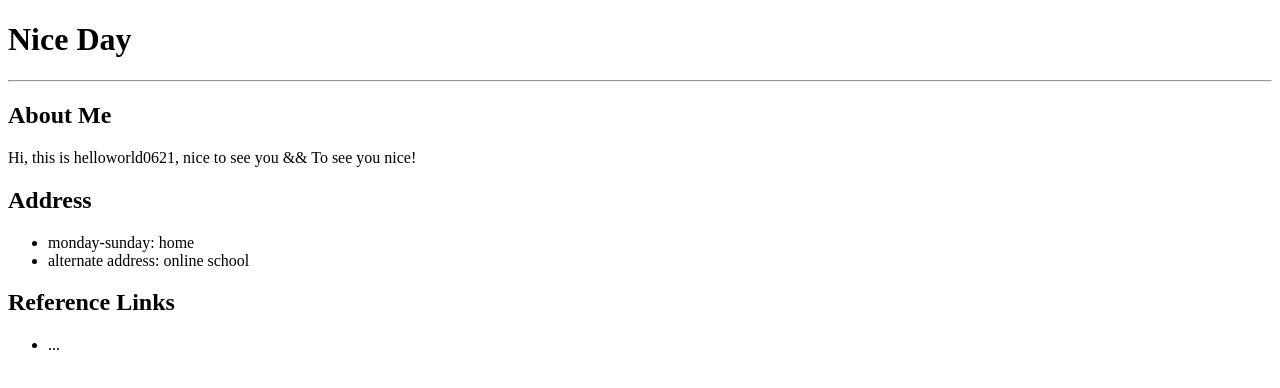
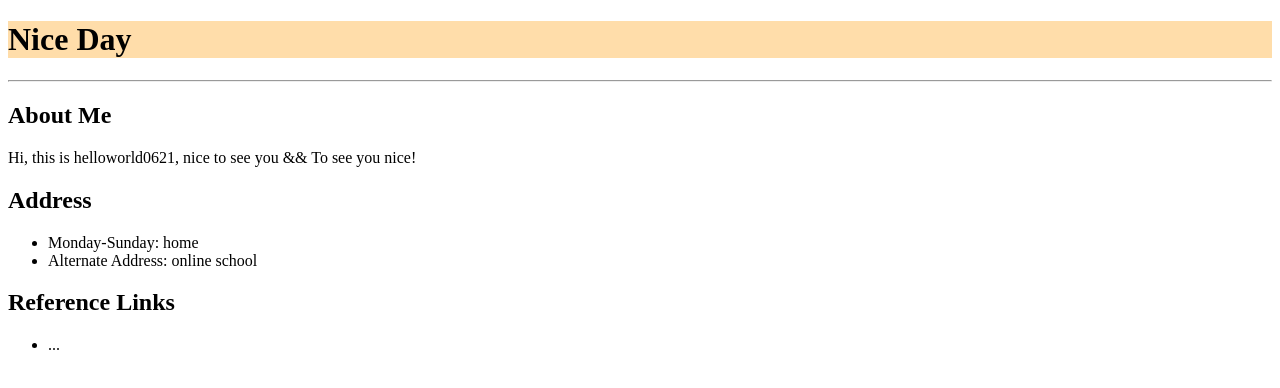
Before and after one commit to helloworld0621/helloworld0621.github.io, a plain HTML site: page index.html in a window 1280 px wide. Drawn offline with Linux system fonts and the light colour scheme.

Commit message:
Update index.html

```diff
--- a/index.html
+++ b/index.html
@@ -3,22 +3,24 @@
  <head>
   <meta charset="utf-8">
   <title>hello world</title>
-  <style type="text/css">
-  </style>
-  </head>
-  <body>
+ </head>
+ <body>
+  <div style="background-color:#FFDDAA">
    <h1>Nice Day</h1>
-   <hr>
+  </div>
+  <hr>
+  <div>
    <h2><b>About Me</b></h2>
    <p>Hi, this is helloworld0621, nice to see you && To see you nice!</p>
    <h2><b>Address</b></h2>
    <ul>
-    <li>monday-sunday: home</li>
-    <li>alternate address: online school</li>
+    <li>Monday-Sunday: home</li>
+    <li>Alternate Address: online school</li>
    </ul>
    <h2><b>Reference Links</b></h2>
    <ul>
     <li>...</li>
    </ul>
-  </body>
+  </div>
+ </body>
 </html>
```
